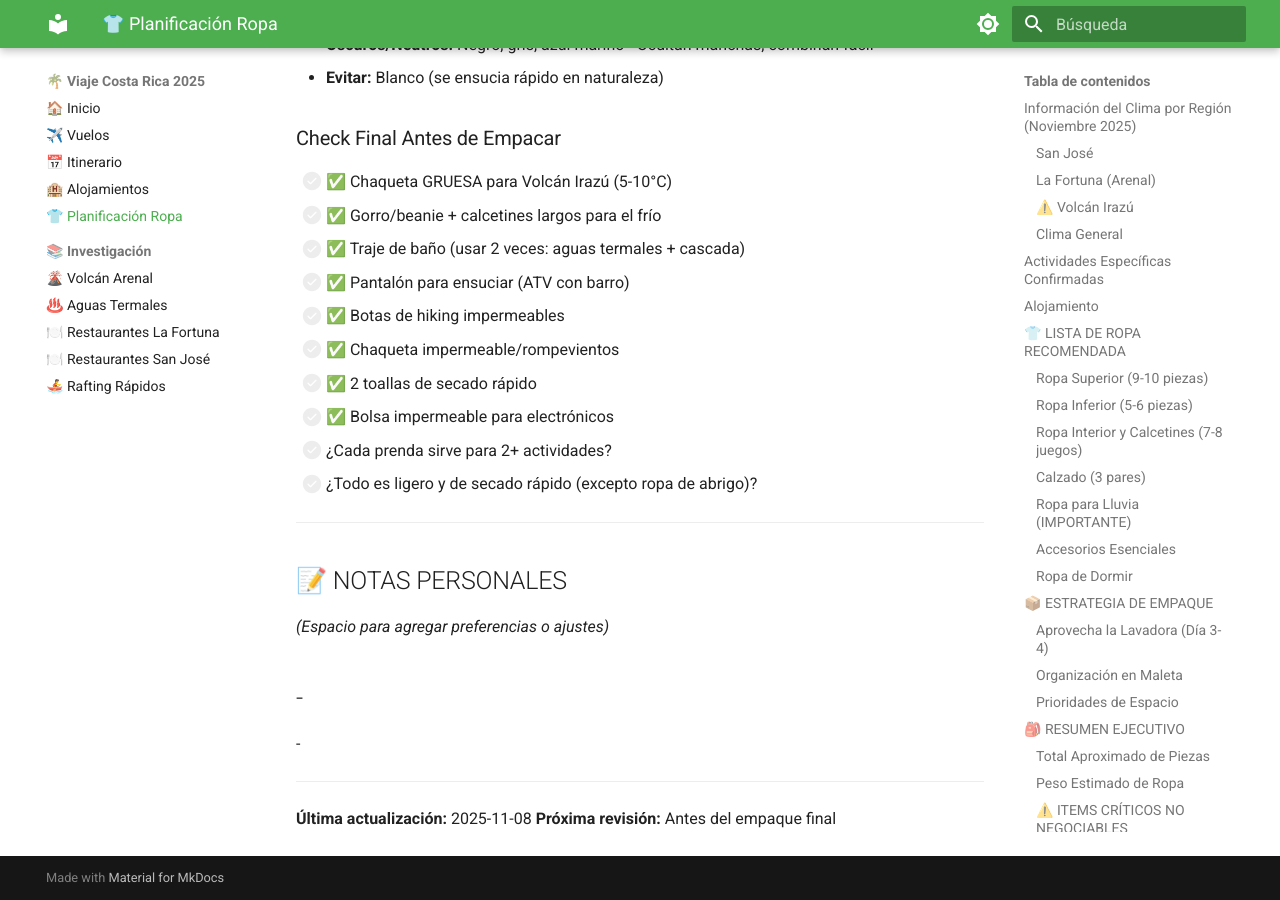
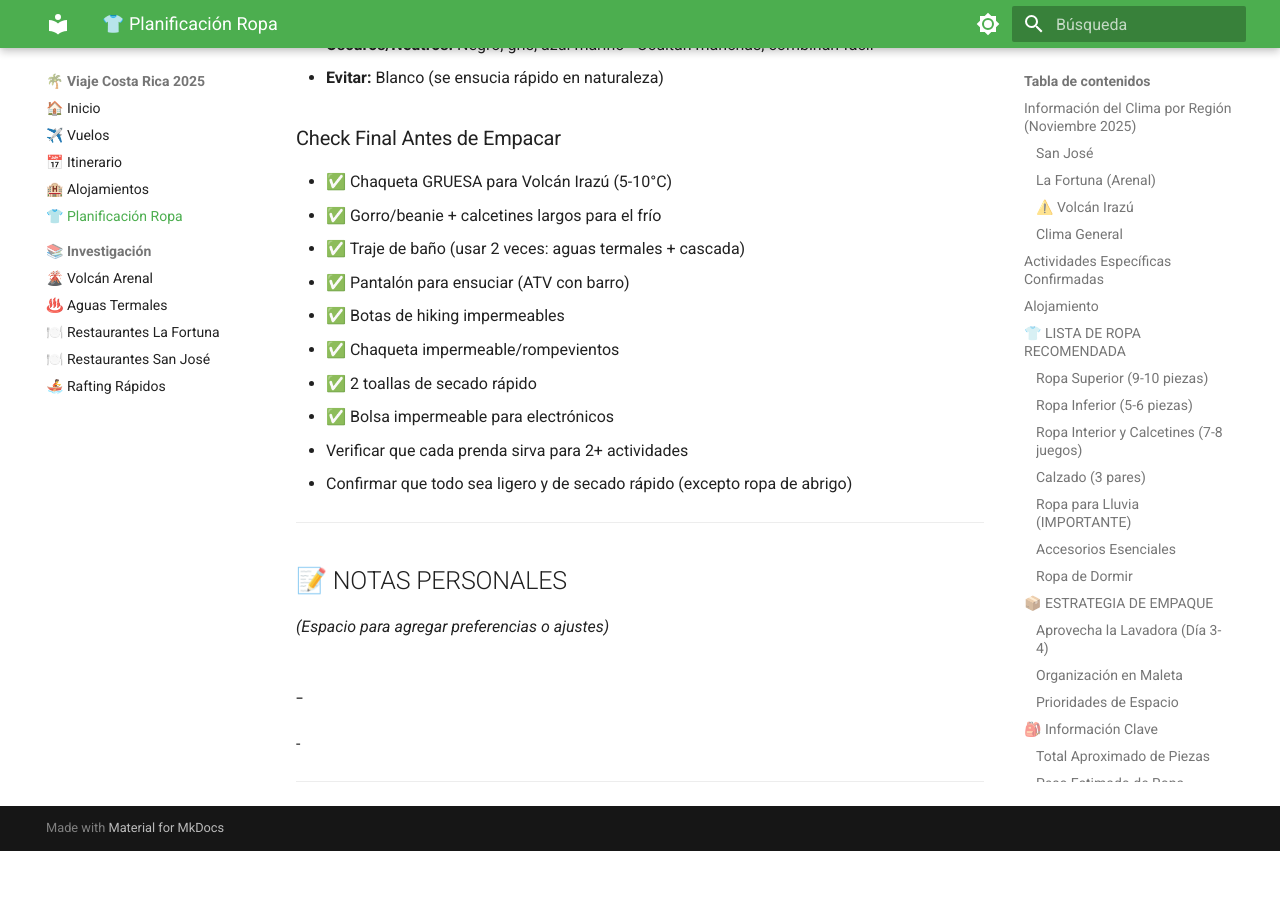
Before and after one commit to jvelez79/costa-rica, an MkDocs documentation site: the page built from docs/planificacion-ropa.md, in a window 1280 px wide and 900 px high, scrolled down 5638 px. Built offline with MkDocs 1.6.1 and Material for MkDocs 9.7.7, drawn with Linux system fonts in a browser that asks for light colours; after the commit the page ends 6489 px from its top, so only the background shows below that; some of the changed text lies outside the part shown.

Commit message:
Refactor planificacion-ropa.md: Convert to public website style
- Change "RESUMEN EJECUTIVO" to "Información Clave"
- Remove all checkbox task lists from clothing items
- Remove checkboxes from "Check Final Antes de Empacar"
- Convert to informative bullet points
- Remove "Última actualización" and "Próxima revisión"
- Neutralize tone from directive to informative
- All clothing recommendations and details preserved

🤖 Generated with [Claude Code](https://claude.com/claude-code)

Co-Authored-By: Claude <noreply@anthropic.com>

```diff
--- a/docs/planificacion-ropa.md
+++ b/docs/planificacion-ropa.md
@@ -38,50 +38,50 @@
 ## 👕 LISTA DE ROPA RECOMENDADA
 
 ### Ropa Superior (9-10 piezas)
-- [ ] 3 camisetas técnicas/deportivas (secado rápido) - Para hiking y aventura
-- [ ] 2 camisetas casuales - Para ciudad y casual
-- [ ] 1 camisa de manga larga ligera - Protección solar en naturaleza
-- [ ] 1-2 polos o camisas casual - Para restaurantes/ciudad
-- [ ] 1 sudadera/hoodie mediano - Para noches y aire acondicionado
-- [ ] ⚠️ 1 chaqueta/suéter GRUESO - **CRÍTICO para Volcán Irazú (5-10°C)**
+- 3 camisetas técnicas/deportivas (secado rápido) - Para hiking y aventura
+- 2 camisetas casuales - Para ciudad y casual
+- 1 camisa de manga larga ligera - Protección solar en naturaleza
+- 1-2 polos o camisas casual - Para restaurantes/ciudad
+- 1 sudadera/hoodie mediano - Para noches y aire acondicionado
+- ⚠️ 1 chaqueta/suéter GRUESO - **CRÍTICO para Volcán Irazú (5-10°C)**
   - Opciones: fleece grueso, chaqueta acolchada ligera, suéter de lana
   - Debe ser abrigador para clima de montaña
 
 ### Ropa Inferior (5-6 piezas)
-- [ ] 2 pantalones ligeros convertibles (desmontables a shorts) - Versátiles para hiking y ciudad
-- [ ] 1 pantalón casual/jeans ligero - Para ciudad
-- [ ] 1 pantalón que pueda ensuciarse - **Para ATV (se va a manchar de barro)**
-- [ ] 2 shorts deportivos/casuales - Clima cálido y actividades
-- [ ] 1 traje de baño - **ESENCIAL:** Aguas Termales (Día 1) + Cascada La Fortuna (Día 2)
+- 2 pantalones ligeros convertibles (desmontables a shorts) - Versátiles para hiking y ciudad
+- 1 pantalón casual/jeans ligero - Para ciudad
+- 1 pantalón que pueda ensuciarse - **Para ATV (se va a manchar de barro)**
+- 2 shorts deportivos/casuales - Clima cálido y actividades
+- 1 traje de baño - **ESENCIAL:** Aguas Termales (Día 1) + Cascada La Fortuna (Día 2)
 
 ### Ropa Interior y Calcetines (7-8 juegos)
-- [ ] 6 boxers/calzoncillos (puedes lavar a mitad de semana)
-- [ ] 3 pares calcetines deportivos medianos (hiking)
-- [ ] 2 pares calcetines casuales cortos
-- [ ] ⚠️ 2 pares calcetines largos/gruesos - **Para Volcán Irazú (frío) y hiking**
+- 6 boxers/calzoncillos (puedes lavar a mitad de semana)
+- 3 pares calcetines deportivos medianos (hiking)
+- 2 pares calcetines casuales cortos
+- ⚠️ 2 pares calcetines largos/gruesos - **Para Volcán Irazú (frío) y hiking**
 
 ### Calzado (3 pares)
-- [ ] 1 par botas/zapatos de hiking (impermeables) - ESENCIAL para naturaleza
-- [ ] 1 par zapatillas deportivas/tenis - Para ciudad y uso general
-- [ ] 1 par sandalias deportivas o chanclas - Casual, después de hiking, ducha
+- 1 par botas/zapatos de hiking (impermeables) - ESENCIAL para naturaleza
+- 1 par zapatillas deportivas/tenis - Para ciudad y uso general
+- 1 par sandalias deportivas o chanclas - Casual, después de hiking, ducha
 
 ### Ropa para Lluvia (IMPORTANTE)
-- [ ] 1 chaqueta impermeable/rompevientos - Para lluvias de tarde
-- [ ] 1 poncho de lluvia ligero (opcional pero útil) - Para hiking bajo lluvia
-- [ ] 1 cover/funda impermeable para mochila - Proteger equipaje en excursiones
+- 1 chaqueta impermeable/rompevientos - Para lluvias de tarde
+- 1 poncho de lluvia ligero (opcional pero útil) - Para hiking bajo lluvia
+- 1 cover/funda impermeable para mochila - Proteger equipaje en excursiones
 
 ### Accesorios Esenciales
-- [ ] 2 gorras/sombreros - Protección solar
-- [ ] 1 bandana/buff - Versátil (protección solar, sudor, polvo)
-- [ ] ⚠️ 1 gorro/beanie - **Para Volcán Irazú (frío en la cabeza)**
-- [ ] Bufanda ligera o neck gaiter (opcional) - Para el frío del Irazú
-- [ ] Gafas de sol con protección UV
-- [ ] Mochila pequeña/daypack (20-30L) - Para excursiones diarias
-- [ ] 2 toallas de secado rápido - Aguas termales, cascada, ducha
-- [ ] Bolsa impermeable/dry bag pequeña - Proteger celular/cámara en actividades de agua
+- 2 gorras/sombreros - Protección solar
+- 1 bandana/buff - Versátil (protección solar, sudor, polvo)
+- ⚠️ 1 gorro/beanie - **Para Volcán Irazú (frío en la cabeza)**
+- Bufanda ligera o neck gaiter (opcional) - Para el frío del Irazú
+- Gafas de sol con protección UV
+- Mochila pequeña/daypack (20-30L) - Para excursiones diarias
+- 2 toallas de secado rápido - Aguas termales, cascada, ducha
+- Bolsa impermeable/dry bag pequeña - Proteger celular/cámara en actividades de agua
 
 ### Ropa de Dormir
-- [ ] 2 sets pijama/ropa de dormir - Ligera, clima cálido
+- 2 sets pijama/ropa de dormir - Ligera, clima cálido
 
 ---
 
@@ -106,7 +106,7 @@ Con acceso a lavadora, puedes:
 
 ---
 
-## 🎒 RESUMEN EJECUTIVO
+## 🎒 Información Clave
 
 ### Total Aproximado de Piezas
 - Ropa superior: 9-10 piezas (incluye abrigo para Irazú)
@@ -210,16 +210,16 @@ Con acceso a lavadora, puedes:
 - **Evitar:** Blanco (se ensucia rápido en naturaleza)
 
 ### Check Final Antes de Empacar
-- [ ] ✅ Chaqueta GRUESA para Volcán Irazú (5-10°C)
-- [ ] ✅ Gorro/beanie + calcetines largos para el frío
-- [ ] ✅ Traje de baño (usar 2 veces: aguas termales + cascada)
-- [ ] ✅ Pantalón para ensuciar (ATV con barro)
-- [ ] ✅ Botas de hiking impermeables
-- [ ] ✅ Chaqueta impermeable/rompevientos
-- [ ] ✅ 2 toallas de secado rápido
-- [ ] ✅ Bolsa impermeable para electrónicos
-- [ ] ¿Cada prenda sirve para 2+ actividades?
-- [ ] ¿Todo es ligero y de secado rápido (excepto ropa de abrigo)?
+- ✅ Chaqueta GRUESA para Volcán Irazú (5-10°C)
+- ✅ Gorro/beanie + calcetines largos para el frío
+- ✅ Traje de baño (usar 2 veces: aguas termales + cascada)
+- ✅ Pantalón para ensuciar (ATV con barro)
+- ✅ Botas de hiking impermeables
+- ✅ Chaqueta impermeable/rompevientos
+- ✅ 2 toallas de secado rápido
+- ✅ Bolsa impermeable para electrónicos
+- Verificar que cada prenda sirva para 2+ actividades
+- Confirmar que todo sea ligero y de secado rápido (excepto ropa de abrigo)
 
 ---
 
@@ -231,6 +231,3 @@ _(Espacio para agregar preferencias o ajustes)_
 -
 
 ---
-
-**Última actualización:** 2025-11-08
-**Próxima revisión:** Antes del empaque final
```
